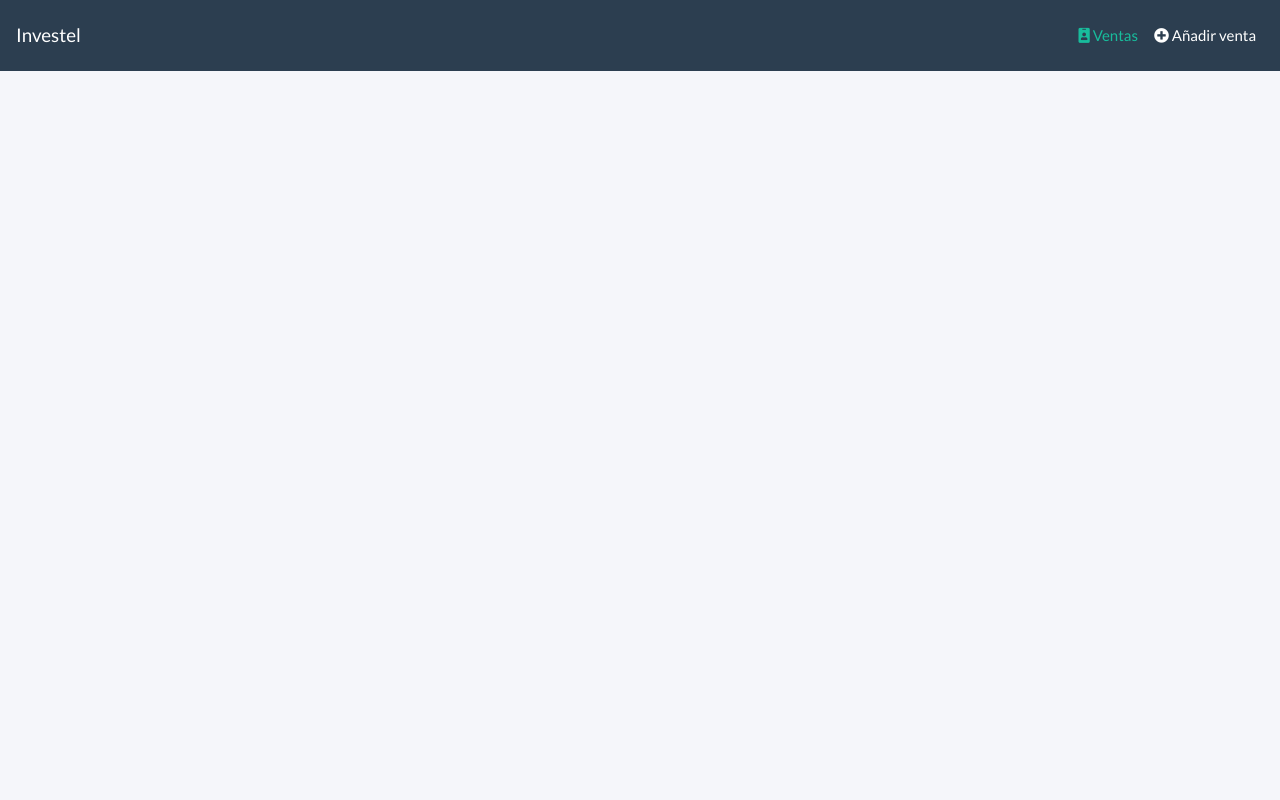
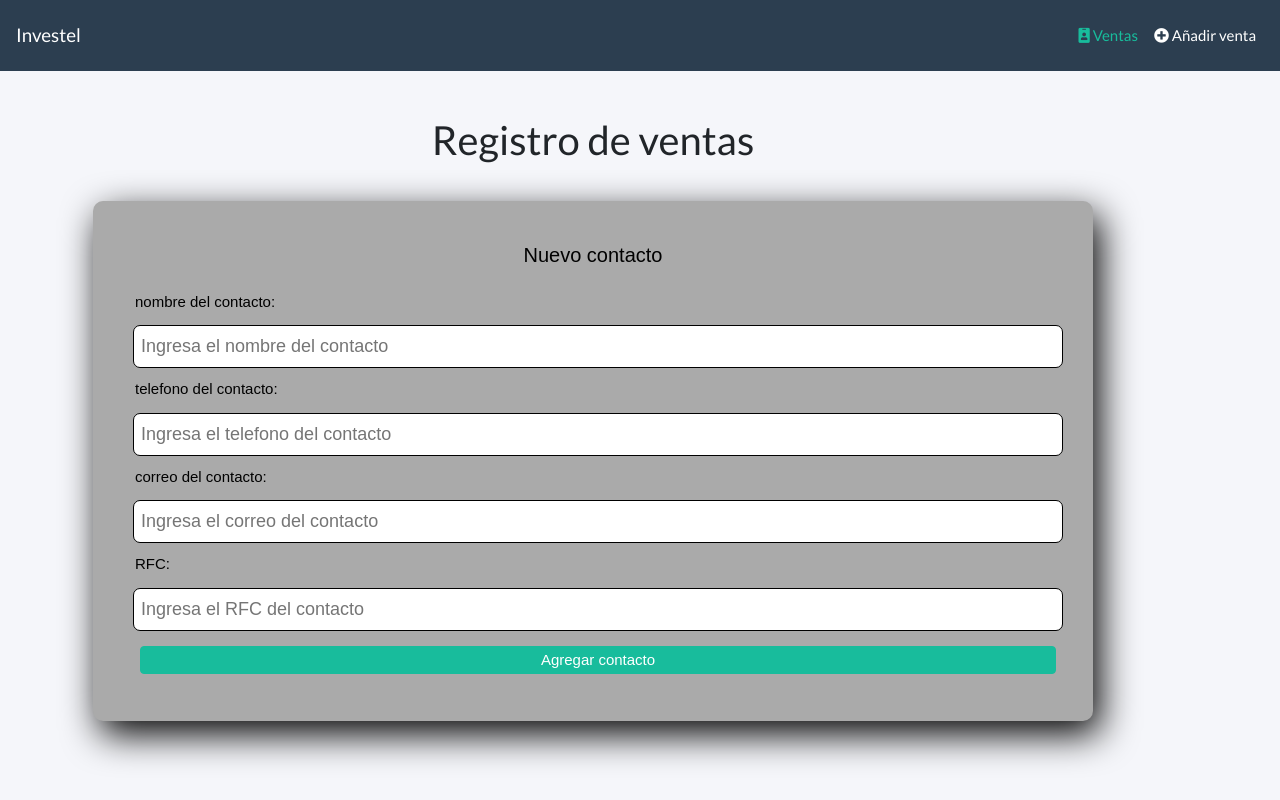
Before and after one commit to Ricardoddm/ventas1, an Angular app in the folder client/: page /sale/edit/1 in a window 1280 px wide. Before the commit this address led to /. Built offline with nearby package versions, Linux system fonts and the light colour scheme; no server answers.

Commit message:
17 de septiembre

```diff
--- a/client/src/app/app-routing.module.ts
+++ b/client/src/app/app-routing.module.ts
@@ -3,6 +3,7 @@ import { RouterModule, Routes } from '@angular/router';
 
 import { SaleListComponent } from './sale-list/sale-list.component';
 import { RegisterSaleComponent } from './register-sale/register-sale.component';
+import { SalesService } from './services/sales.service';
 
 const routes: Routes = [
   {
@@ -12,6 +13,10 @@ const routes: Routes = [
   {
     path: 'register-sale',
     component: RegisterSaleComponent
+  },
+  {
+    path: 'sale/edit/:id',
+    component: RegisterSaleComponent
   }
 ];
 
--- a/client/src/app/app.module.ts
+++ b/client/src/app/app.module.ts
@@ -7,7 +7,7 @@ import { AppRoutingModule } from './app-routing.module';
 import { AppComponent } from './app.component';
 import { NavigationComponent } from './navigation/navigation.component';
 import { SaleListComponent } from './sale-list/sale-list.component';
-import { SaleRegisterComponent } from './sale-register/sale-register.component';
+
 import{SalesService} from './services/sales.service'
 import{RegisterSaleComponent}from './register-sale/register-sale.component'
 @NgModule({
@@ -17,7 +17,6 @@ import{RegisterSaleComponent}from './register-sale/register-sale.component'
     AppComponent,
     NavigationComponent,
     SaleListComponent,
-    SaleRegisterComponent ,
     RegisterSaleComponent
   ],
 
--- a/client/src/app/models/sales.ts
+++ b/client/src/app/models/sales.ts
@@ -1,7 +1,7 @@
-import { Title } from "@angular/platform-browser";
 
 export interface Sale{
-    id_contacto?: number;
+
+    id_contacto?: string | number;
     nombre_contacto?: string;
     telefono?: string;
     correo?: string;
--- a/client/src/app/register-sale/register-sale.component.html
+++ b/client/src/app/register-sale/register-sale.component.html
@@ -12,19 +12,19 @@
             <h4>Nuevo contacto</h4>
 
             <label for="vendedor"> nombre del contacto:  </label>
-            <input class="controls" type="text" [(ngModel)]="contacto.nombre_contacto" placeholder="Ingresa el nombre del contacto">
+            <input class="controls" type="text" name="nombre_contacto"[(ngModel)]="contacto.nombre_contacto" placeholder="Ingresa el nombre del contacto">
 
             <label for="comprador">telefono del contacto: </label>
-            <input class="controls" type="text" [(ngModel)]="contacto.telefono" placeholder="Ingresa el telefono del contacto">
+            <input class="controls" type="text" name="telefono"[(ngModel)]="contacto.telefono" placeholder="Ingresa el telefono del contacto">
 
             <label for="productos_y_servicios">correo del contacto: </label>
-            <input class="controls" type="text"  [(ngModel)]="contacto.correo"placeholder="Ingresa el correo del contacto">
+            <input class="controls" type="text" name="correo" [(ngModel)]="contacto.correo"placeholder="Ingresa el correo del contacto">
 
             <label for="cantidad">RFC: </label>
-            <input class="controls" type="text"  [(ngModel)]="contacto.RFC"placeholder="Ingresa el RFC del contacto">
+            <input class="controls" type="text" name="RFC" [(ngModel)]="contacto.RFC"placeholder="Ingresa el RFC del contacto">
 
             <div>
-                <button class="btn btn-success btn-block" (click)="SaveNewContacto">Agregar contacto</button>
+                <button class="btn btn-success btn-block" (click)="save()">Agregar contacto</button>
             </div>
         </section>
     </body>
--- a/client/src/app/register-sale/register-sale.component.ts
+++ b/client/src/app/register-sale/register-sale.component.ts
@@ -1,7 +1,7 @@
 import { Component, HostBinding, OnInit } from '@angular/core';
 import {Sale} from 'src/app/models/sales';
 import{ SalesService }from '../services/sales.service';
-
+import{Router, ActivatedRoute}from '@angular/router'
 @Component({
   selector: 'app-register-sale',
   templateUrl: './register-sale.component.html',
@@ -11,18 +11,48 @@ export class RegisterSaleComponent implements OnInit {
   @HostBinding('class') classes='row';
 
   contacto: Sale={
-    id_contacto:0,
-    nombre_contacto :' ',
-    telefono: ' ',
-    correo: ' ',
-    RFC: ' '
+    id_contacto: 0,
+    nombre_contacto :'',
+    telefono: '',
+    correo: '',
+    RFC: ''
   };
-  constructor(private contactosService: SalesService ) { }
+  edit: boolean=false;
+  constructor(private contactosService: SalesService, private router: Router, private activedRoute: ActivatedRoute) { }
 
-  ngOnInit(): void {
+  ngOnInit() {
+    const params=this.activedRoute.snapshot.params;
+    if (params.id){
+      this.contactosService.getContacto(params.id)
+      .subscribe(
+        res=>{
+          console.log(res);
+          this.contacto=res;
+          this.edit=true;
+        },
+        err=>console.error(err)
+      )
+    }
   }
-  SaveNewContacto(){
-    console.log(this.contacto);
+  save(){
+    delete this.contacto.id_contacto;
+    this.contactosService.saveContacto(this.contacto)
+      .subscribe(
+        res=>{
+          console.log(res);
+          this.router.navigate(['/sales'])
+        },
+        err=>console.log(err)
+      )
   }
+  /*update(){
+    this.contactosService.updateContacto(this.contacto.id_contacto,this.contacto)
+      .subscribe(
+        res=>{
+          this.router.navigate(['/sales'])
+        },
+        err=>console.log(err)
 
+      )
+  }*/
 }
--- a/client/src/app/sale-list/sale-list.component.html
+++ b/client/src/app/sale-list/sale-list.component.html
@@ -2,7 +2,7 @@
     <div class="card text-center">
       <div class="card-header bg-info text-white d-flex justify-content-between align-items-center">
         {{contacto.nombre_contacto}}
-        <button class="btn btn-danger">
+        <button class="btn btn-danger" (click)="delete(contacto.id_contacto)">
           <i class="far fa-trash-alt"></i>
         </button>
       </div>
@@ -11,7 +11,7 @@
         <p>telefono: {{contacto.telefono }}</p>
         <p>correo:  {{contacto.correo }}</p>
         <p>rfc:  {{contacto.RFC }}</p>
-        <a class="btn btn-info btn-block">
+        <a [routerLink]="['/sale/edit', contacto.id_contacto]"class="btn btn-info btn-block" >
           Editar Venta
         </a>
       </div>
--- a/client/src/app/sale-list/sale-list.component.ts
+++ b/client/src/app/sale-list/sale-list.component.ts
@@ -1,8 +1,6 @@
 import { Component, HostBinding, OnInit } from '@angular/core';
-
-//Se importa el servicio de ventas y el modelo de ventas
 import { SalesService } from '../services/sales.service';
-import { Sale } from '../models/sales';
+//import {Sale} from 'src/app/models/sales'
 
 
 @Component({
@@ -18,6 +16,9 @@ export class SaleListComponent implements OnInit {
   constructor(private salesService: SalesService) { }
 
   ngOnInit() {
+    this.getcontactos();
+  }
+  getcontactos(){
     this.salesService.getContactos().subscribe(
       res=>{
         this.cont=res;
@@ -25,5 +26,16 @@ export class SaleListComponent implements OnInit {
       err=> console.error(err)
     );
   }
-
+  delete(id_contacto: string){
+    this.salesService.deleteContacto(id_contacto).subscribe(
+      res=>{
+        this.cont=res;
+        this.getcontactos();
+      },
+      err=> console.error(err)
+    );
+  }
+  edit(id_contacto:string){
+    console.log(id_contacto);
+  }
 }
--- a/client/src/app/sale-register/sale-register.component.html
+++ /dev/null
@@ -1 +0,0 @@
-<p>sale-register works!</p>
--- a/client/src/app/sale-register/sale-register.component.ts
+++ /dev/null
@@ -1,15 +0,0 @@
-import { Component, OnInit } from '@angular/core';
-
-@Component({
-  selector: 'app-sale-register',
-  templateUrl: './sale-register.component.html',
-  styleUrls: ['./sale-register.component.css']
-})
-export class SaleRegisterComponent implements OnInit {
-
-  constructor() { }
-
-  ngOnInit(): void {
-  }
-
-}
--- a/client/src/app/services/sales.service.ts
+++ b/client/src/app/services/sales.service.ts
@@ -25,7 +25,7 @@ export class SalesService {
   saveContacto(contacto:Sale){
     return this.http.post(`${this.API_URI}/sales`, contacto)
   }
-  updateContacto(id: string , updated:Sale): Observable<Sale>{
+  updateContacto(id: string|number, updated:Sale): Observable<Sale>{
     return this.http.put(`${this.API_URI}/sales/${id}`,updated)
   }
 }
```
Also changed, not shown: client/src/app/sale-register/sale-register.component.css (deleted), 1 other file (tests, documents, lock files or other folders).
